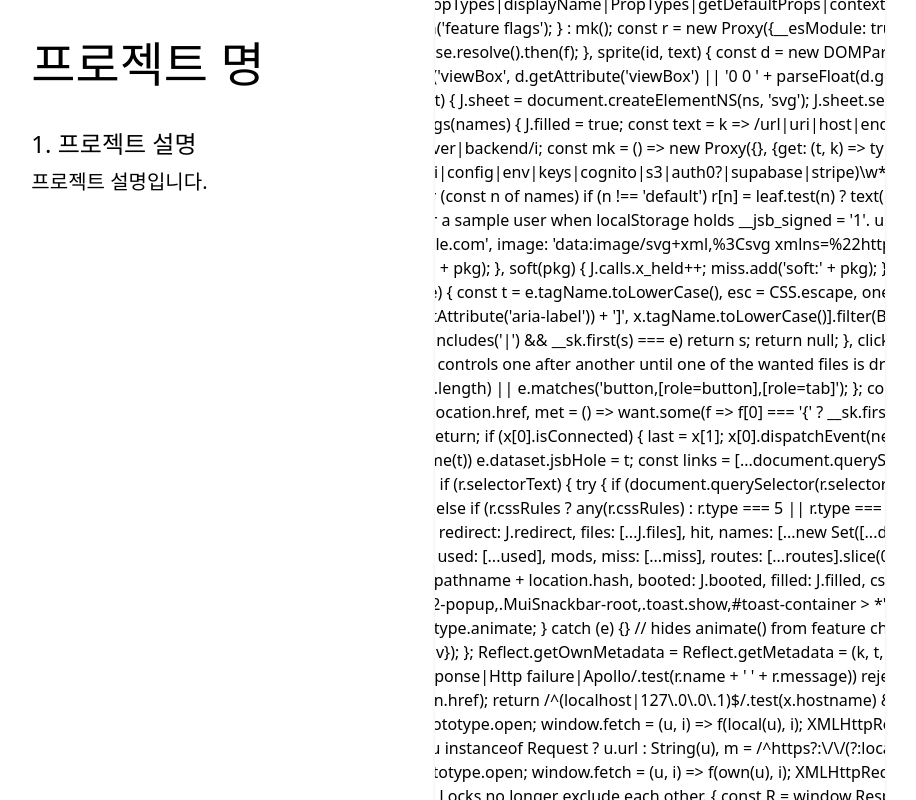
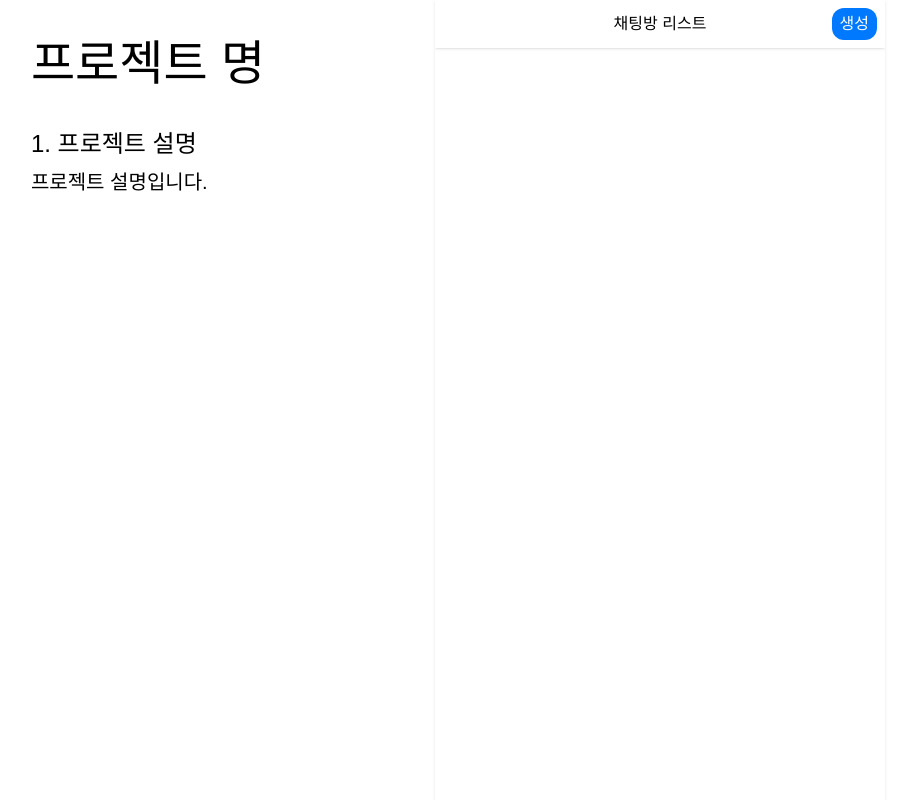
Before and after one commit to rlaclgh/miniproject_chat, a Next.js app in the folder client/: page / in a window 1280 px wide. Shown: the whole page, without its empty margins (139-1055 px from the left). Built offline with nearby package versions, Linux system fonts and the light colour scheme.

Commit message:
채팅방 만들기 UI추가

```diff
--- a/client/src/app/page.tsx
+++ b/client/src/app/page.tsx
@@ -1,28 +1,20 @@
 "use client";
-import { useEffect, useState } from "react";
+import Header from "@/components/header";
 
 export default function Home() {
-  const [helloWorld, setHelloWorld] = useState("불러오는중....");
-
-  useEffect(() => {
-    const getHelloWorld = async () => {
-      const response = await fetch(
-        process.env.NEXT_PUBLIC_SERVER_URL || "http://127.0.0.1:8080",
-        {
-          method: "GET",
-        }
-      );
-      const result = await response.text();
-
-      setHelloWorld(result);
-    };
-
-    getHelloWorld();
-  }, []);
-
   return (
-    <div className="flex justify-center items-center h-screen">
-      <div>{helloWorld}</div>
+    <div>
+      <Header
+        renderCenter={() => <div>채팅방 리스트</div>}
+        renderRight={() => (
+          <button
+            className="bg-blue h-8 pr-2 pl-2 rounded-xl"
+            onClick={() => {}}
+          >
+            <span className="text-white text-base">생성</span>
+          </button>
+        )}
+      />
     </div>
   );
 }
--- /dev/null
+++ b/client/src/components/header.tsx
@@ -0,0 +1,31 @@
+import React from "react";
+
+interface HeaderProps {
+  renderLeft?: () => React.ReactNode;
+  renderCenter: () => React.ReactNode;
+  renderRight?: () => React.ReactNode;
+}
+const Header = (props: HeaderProps) => {
+  const { renderLeft, renderCenter, renderRight } = props;
+
+  return (
+    <div className="border-solid border-black h-12 flex justify-center align-middle shadow items-center">
+      {/* left */}
+      <div className="w-20 flex justify-start pl-2">
+        {renderLeft && renderLeft()}
+      </div>
+
+      {/* center */}
+      <div className="flex-1 justify-center items-center flex">
+        {renderCenter()}
+      </div>
+
+      {/* right */}
+      <div className="w-20 flex justify-end pr-2">
+        {renderRight && renderRight()}
+      </div>
+    </div>
+  );
+};
+
+export default Header;
--- a/client/tailwind.config.ts
+++ b/client/tailwind.config.ts
@@ -13,6 +13,37 @@ const config: Config = {
         "gradient-conic":
           "conic-gradient(from 180deg at 50% 50%, var(--tw-gradient-stops))",
       },
+      screens: {
+        sm: "480px",
+        md: "768px",
+        lg: "976px",
+        xl: "1440px",
+      },
+      colors: {
+        blue: "#0079FF",
+        purple: "#7e5bef",
+        pink: "#ff49db",
+        orange: "#ff7849",
+        green: "#00DFA2",
+        yellow: "#F6FA70",
+        red: "#FF0060",
+        "gray-dark": "#273444",
+        gray: "#8492a6",
+        "gray-light": "#ececec",
+      },
+      fontFamily: {
+        sans: ["Graphik", "sans-serif"],
+        serif: ["Merriweather", "serif"],
+      },
+      extend: {
+        spacing: {
+          "128": "32rem",
+          "144": "36rem",
+        },
+        borderRadius: {
+          "4xl": "2rem",
+        },
+      },
     },
   },
   plugins: [],
```
